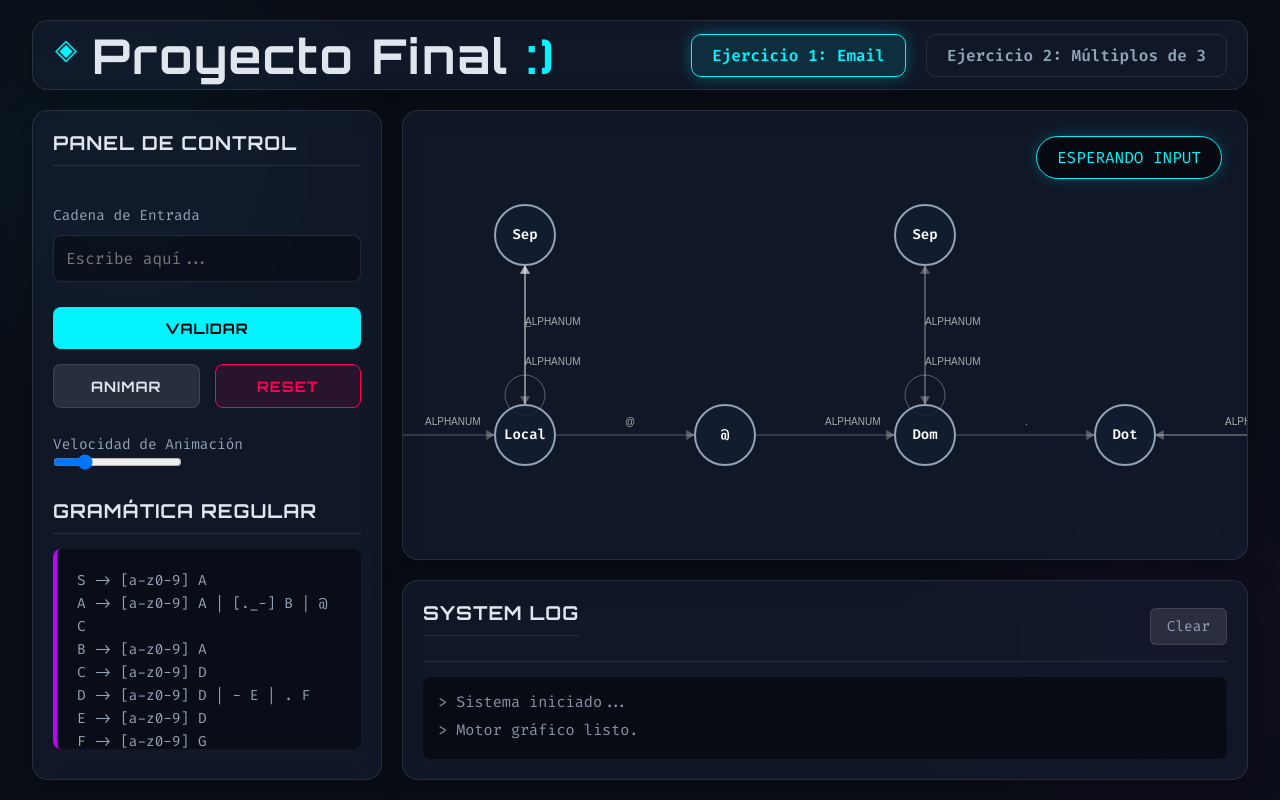
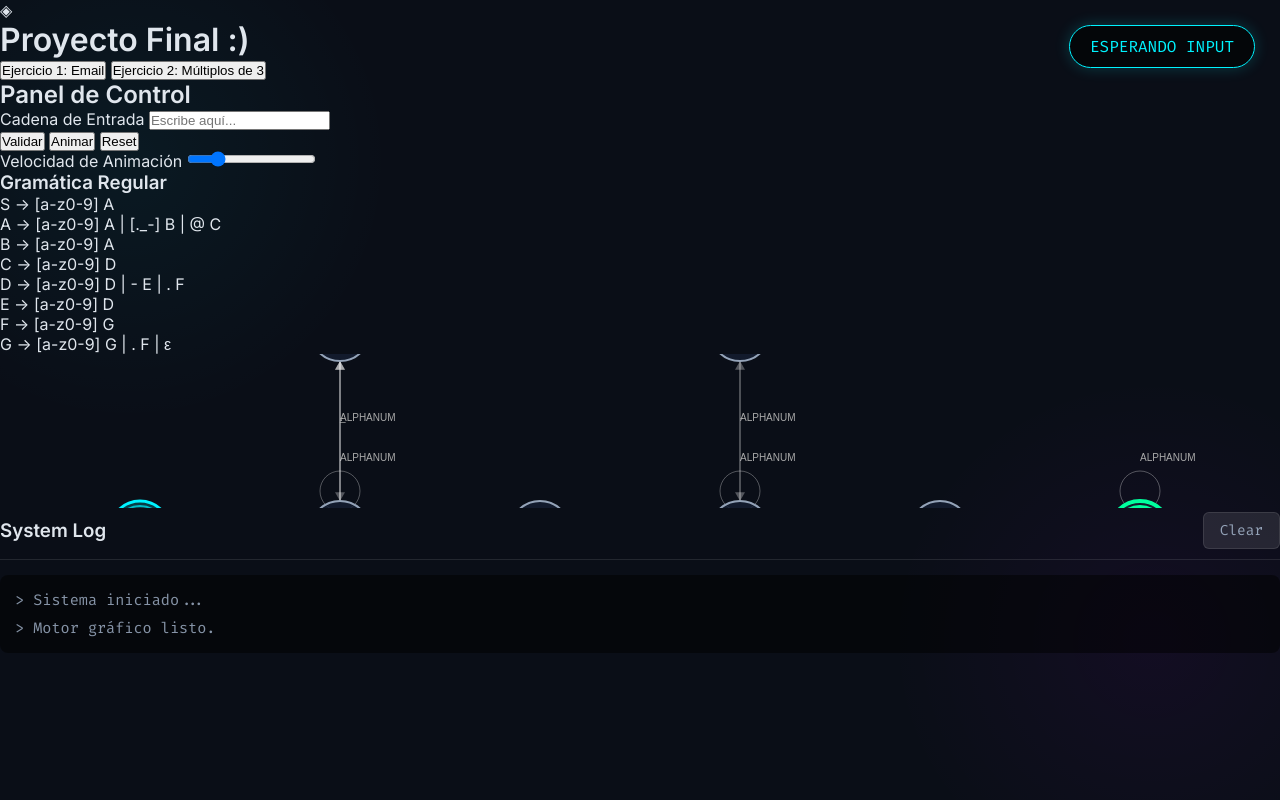
Before and after one commit to happy-12-ui/ProyectoTeoriaSistemas, a plain HTML site: page index.html in a window 1280 px wide. Drawn offline with Linux system fonts and the light colour scheme.

Commit message:
Refactor CSS styles and improve layout structure

```diff
--- a/style.css
+++ b/style.css
@@ -28,231 +28,6 @@ body {
     color: var(--text-main);
     font-family: var(--font-body);
     height: 100vh;
-    overflow: hidden;
-    display: flex;
-    justify-content: center;
-    align-items: center;
-}
-
-.app-container {
-    width: 95vw;
-    height: 95vh;
-    display: grid;
-    grid-template-rows: 70px 1fr;
-    gap: 20px;
-}
-
-/* Paneles estilo vidrio */
-.glass-panel {
-    background: var(--glass-bg);
-    backdrop-filter: blur(12px);
-    -webkit-backdrop-filter: blur(12px);
-    border: 1px solid var(--glass-border);
-    border-radius: 16px;
-    box-shadow: 0 8px 32px 0 rgba(0, 0, 0, 0.3);
-    padding: 20px;
-}
-
-/* Cabesera */
-header {
-    display: flex;
-    justify-content: space-between;
-    align-items: center;
-    padding: 0 30px;
-}
-
-.logo {
-    display: flex;
-    align-items: center;
-    gap: 15px;
-    font-family: var(--font-display);
-    font-size: 1.5rem;
-    letter-spacing: 2px;
-}
-
-.logo .icon {
-    color: var(--primary-accent);
-    font-size: 1.8rem;
-    animation: spin 10s linear infinite;
-}
-
-.logo .highlight {
-    color: var(--primary-accent);
-}
-
-nav {
-    display: flex;
-    gap: 20px;
-}
-
-.nav-btn {
-    background: transparent;
-    border: 1px solid var(--glass-border);
-    color: var(--text-muted);
-    padding: 10px 20px;
-    border-radius: 10px;
-    cursor: pointer;
-    font-family: var(--font-mono);
-    font-size: 1rem;
-    transition: all 0.3s ease;
-    font-weight: 600;
-}
-
-.nav-btn:hover {
-    border-color: var(--primary-accent);
-    color: var(--primary-accent);
-    box-shadow: 0 0 10px rgba(0, 243, 255, 0.2);
-}
-
-.nav-btn.active {
-    background: rgba(0, 243, 255, 0.1);
-    border-color: var(--primary-accent);
-    color: var(--primary-accent);
-    box-shadow: 0 0 15px rgba(0, 243, 255, 0.3);
-}
-
-/* Diseño prinsipal */
-main {
-    display: grid;
-    grid-template-columns: 350px 1fr;
-    grid-template-rows: 1fr 200px;
-    gap: 20px;
-    height: 100%;
-}
-
-#controls {
-    grid-row: 1 / -1;
-    display: flex;
-    flex-direction: column;
-    gap: 25px;
-}
-
-#canvas-container {
-    grid-column: 2;
-    grid-row: 1;
-    position: relative;
-    padding: 0;
-    /* Canvas takes full space */
-    overflow: hidden;
-}
-
-#log-panel {
-    grid-column: 2;
-    grid-row: 2;
-    display: flex;
-    flex-direction: column;
-}
-
-/* Estilos de controles */
-h2,
-h3 {
-    font-family: var(--font-display);
-    color: var(--text-main);
-    margin-bottom: 15px;
-    font-size: 1.2rem;
-    text-transform: uppercase;
-    letter-spacing: 1px;
-    border-bottom: 1px solid var(--glass-border);
-    padding-bottom: 10px;
-}
-
-.input-group {
-    display: flex;
-    flex-direction: column;
-    gap: 10px;
-}
-
-label {
-    font-size: 0.9rem;
-    color: var(--text-muted);
-    font-family: var(--font-mono);
-}
-
-input[type="text"] {
-    background: rgba(0, 0, 0, 0.3);
-    border: 1px solid var(--glass-border);
-    color: var(--primary-accent);
-    padding: 12px;
-    border-radius: 8px;
-    font-family: var(--font-mono);
-    font-size: 1rem;
-    outline: none;
-    transition: border-color 0.3s;
-}
-
-input[type="text"]:focus {
-    border-color: var(--primary-accent);
-    box-shadow: 0 0 10px rgba(0, 243, 255, 0.1);
-}
-
-.control-actions {
-    display: grid;
-    grid-template-columns: 1fr 1fr;
-    gap: 15px;
-}
-
-.action-btn {
-    padding: 12px 20px;
-    border: none;
-    border-radius: 8px;
-    cursor: pointer;
-    font-family: var(--font-display);
-    font-weight: bold;
-    text-transform: uppercase;
-    font-size: 0.9rem;
-    transition: all 0.2s;
-    letter-spacing: 1px;
-}
-
-.action-btn.primary {
-    background: var(--primary-accent);
-    color: #000;
-    grid-column: 1 / -1;
-}
-
-.action-btn.primary:hover {
-    box-shadow: 0 0 20px rgba(0, 243, 255, 0.5);
-}
-
-.action-btn.secondary {
-    background: rgba(255, 255, 255, 0.1);
-    color: var(--text-main);
-    border: 1px solid var(--glass-border);
-}
-
-.action-btn.secondary:hover {
-    background: rgba(255, 255, 255, 0.2);
-}
-
-.action-btn.danger {
-    background: rgba(255, 0, 85, 0.1);
-    color: var(--error-accent);
-    border: 1px solid var(--error-accent);
-}
-
-.action-btn.danger:hover {
-    background: var(--error-accent);
-    color: #fff;
-    box-shadow: 0 0 15px rgba(255, 0, 85, 0.4);
-}
-
-.code-block {
-    background: rgba(0, 0, 0, 0.4);
-    padding: 20px;
-    border-radius: 8px;
-    font-family: var(--font-mono);
-    font-size: 0.9rem;
-    color: var(--text-muted);
-    line-height: 1.6;
-    height: 200px;
-    overflow-y: auto;
-    border-left: 4px solid var(--transition-accent);
-}
-
-/* Area de canvas */
-canvas {
-    width: 100%;
-    height: 100%;
     display: block;
 }
 
```
